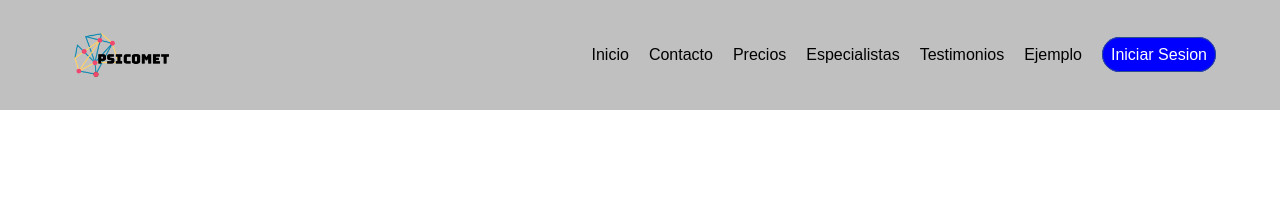
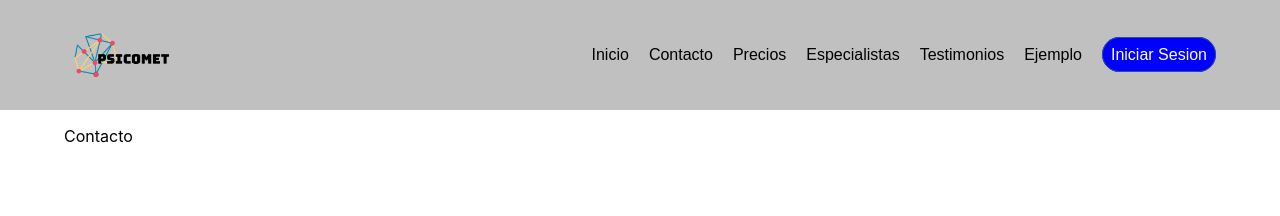
Before and after one commit to Ulises-Fermin/psicomet, a React (Create React App) app: page /Contact in a window 1280 px wide. Shown: the top 216 px of the page. Built offline with nearby package versions, Linux system fonts and the light colour scheme.

Commit message:
Libreria de Slideshow agregada

```diff
--- a/package.json
+++ b/package.json
@@ -11,6 +11,7 @@
     "react-router": "^5.2.1",
     "react-router-dom": "^5.3.0",
     "react-scripts": "4.0.3",
+    "react-slideshow-image": "^3.6.0",
     "web-vitals": "^1.0.1"
   },
   "scripts": {
--- a/src/App.jsx
+++ b/src/App.jsx
@@ -2,16 +2,20 @@ import logo from './logo.svg';
 import {BrowserRouter as Router, Switch, Route, Link} from "react-router-dom";
 import './App.css';
 import Home from './Pages/Home/Home';
+import Contact from './Pages/Contact/Contact';
 import Navbar from './Components/NavBar/Navbar';
 
 function App() {
   return (
     <Router>
     <Navbar/>
+    <Switch>
         <Route path="/Home">
           <Home/>
         </Route>
-      <Switch>
+        <Route path="/Contact">
+          <Contact/>
+        </Route>
         <Route path="/Example">
           <div className="App">
             <header className="App-header">
--- /dev/null
+++ b/src/Pages/Contact/Contact.jsx
@@ -0,0 +1,12 @@
+import React from "react";
+import styles from "./Contact.module.css"
+
+function Contact() {
+    return(
+        <div id={styles.Contact}>
+            <p>Contacto</p>
+        </div>
+    )
+}
+
+export default Contact;
--- /dev/null
+++ b/src/Pages/Contact/Contact.module.css
@@ -0,0 +1,4 @@
+#Contact {
+    padding-left: 5%;
+    padding-right: 5%;
+}
```
Also changed, not shown: src/Components/SlideShow/SlideShow.jsx (added, +33 -0 lines), 2 other files (tests, documents, lock files or other folders).
